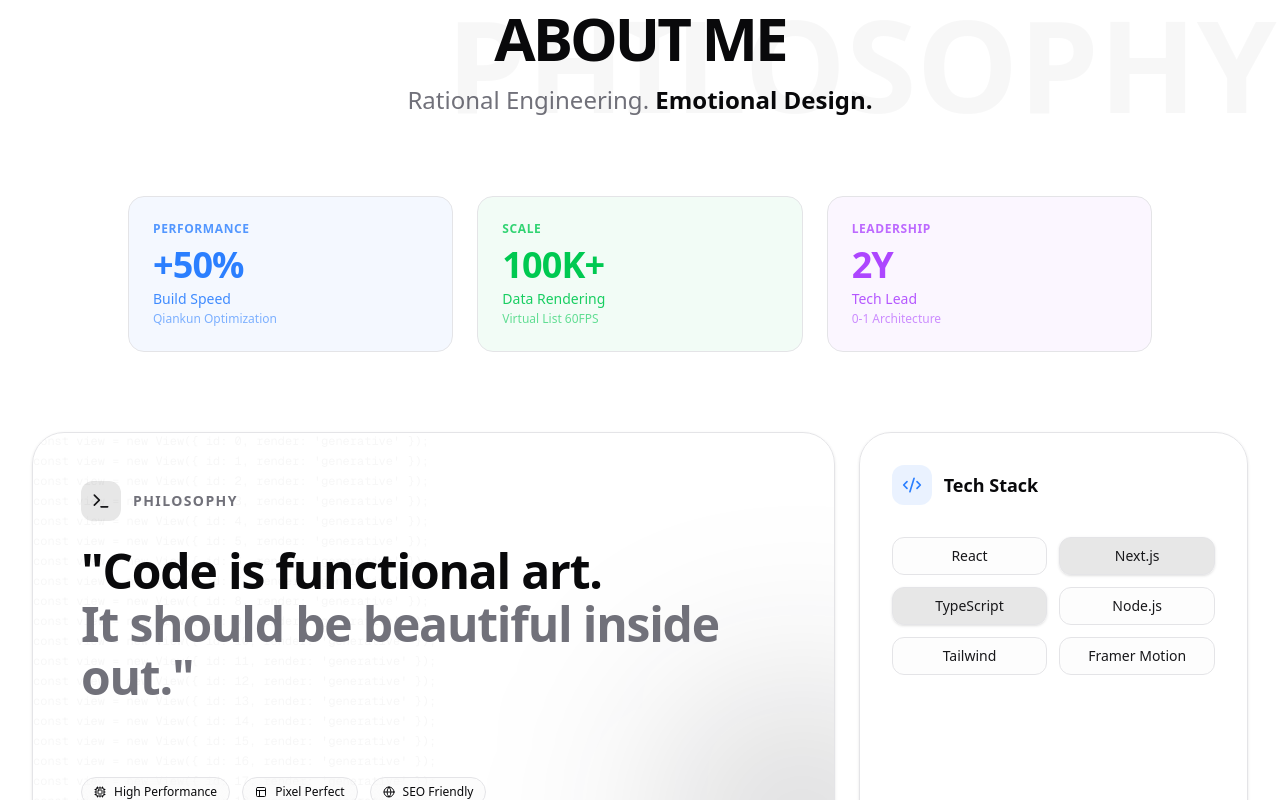
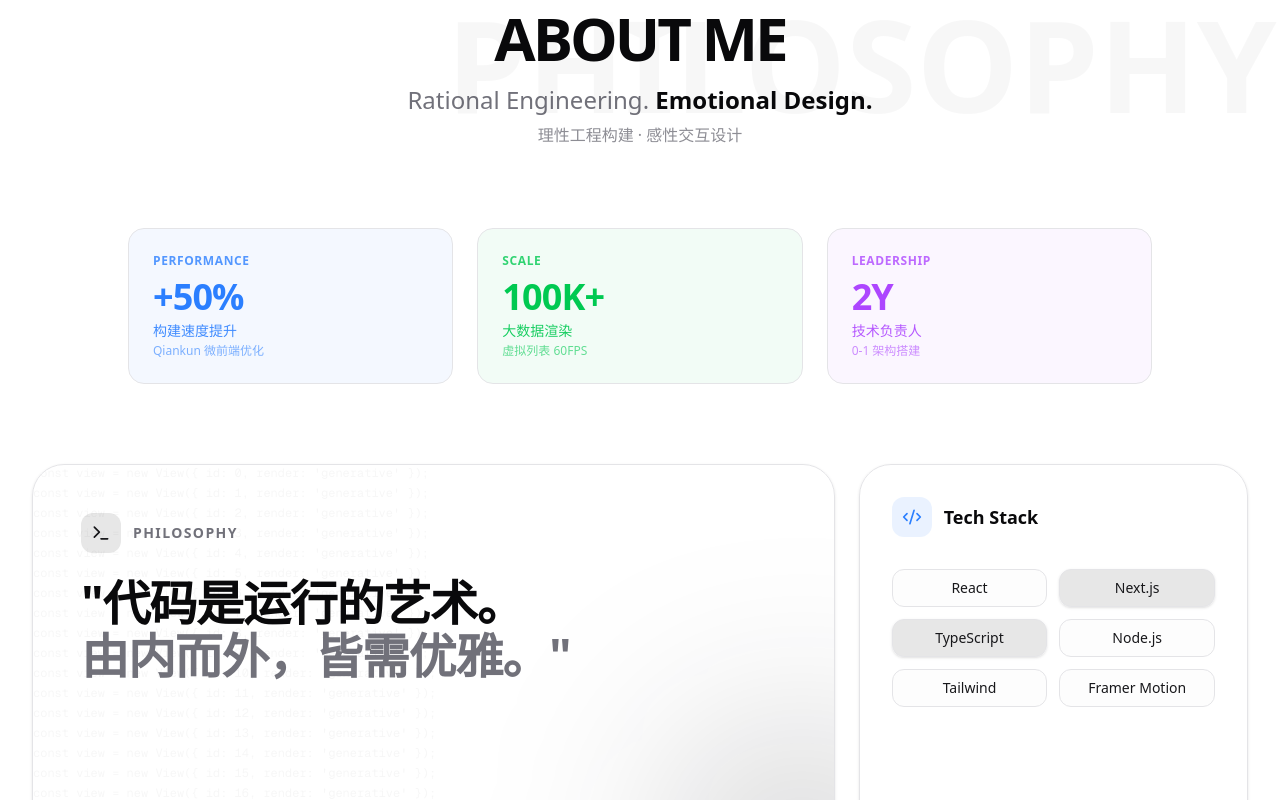
Before and after one commit to zej574099903/portfolio-resume, a Next.js app: page / in a window 1280 px wide. Shown: the part 920-1720 px from the top of the page. Built offline with nearby package versions, Linux system fonts and the light colour scheme.

Commit message:
feat: 首页视觉重构与内容汉化
- About Me: 采用 Generative Bento 设计，保留英文术语 (Philosophy) 同时汉化说明文字，平衡专业感与易读性
- Hero: 优化 Hero Section 视觉，修复 Badge 样式
- Global: 提交所有本地视觉优化与文案调整

```diff
--- a/src/components/sections/about.tsx
+++ b/src/components/sections/about.tsx
@@ -37,6 +37,10 @@ export function AboutSection() {
           <span className="text-foreground font-semibold">
             Emotional Design.
           </span>
+          <br className="hidden md:inline" />
+          <span className="text-base opacity-80">
+            理性工程构建 · 感性交互设计
+          </span>
         </p>
       </ScrollReveal>
 
@@ -45,24 +49,24 @@ export function AboutSection() {
         <StatCard
           title="Performance"
           value="+50%"
-          label="Build Speed"
-          subLabel="Qiankun Optimization"
+          label="构建速度提升"
+          subLabel="Qiankun 微前端优化"
           color="blue"
           delay={0.1}
         />
         <StatCard
           title="Scale"
           value="100K+"
-          label="Data Rendering"
-          subLabel="Virtual List 60FPS"
+          label="大数据渲染"
+          subLabel="虚拟列表 60FPS"
           color="green"
           delay={0.2}
         />
         <StatCard
           title="Leadership"
           value="2Y"
-          label="Tech Lead"
-          subLabel="0-1 Architecture"
+          label="技术负责人"
+          subLabel="0-1 架构搭建"
           color="purple"
           delay={0.3}
         />
@@ -97,24 +101,24 @@ export function AboutSection() {
                 </div>
 
                 <h3 className="mb-6 text-3xl leading-[1.1] font-bold tracking-tight md:text-5xl">
-                  &quot;Code is functional art. <br />
+                  &quot;代码是运行的艺术。 <br />
                   <span className="text-muted-foreground">
-                    It should be beautiful inside out.&quot;
+                    由内而外，皆需优雅。&quot;
                   </span>
                 </h3>
 
                 <div className="mt-auto flex flex-wrap gap-3">
                   <FeatureTag
                     icon={<Cpu className="h-3 w-3" />}
-                    text="High Performance"
+                    text="极致性能"
                   />
                   <FeatureTag
                     icon={<Layout className="h-3 w-3" />}
-                    text="Pixel Perfect"
+                    text="像素级还原"
                   />
                   <FeatureTag
                     icon={<Globe className="h-3 w-3" />}
-                    text="SEO Friendly"
+                    text="SEO 友好"
                   />
                 </div>
               </div>
@@ -179,7 +183,7 @@ export function AboutSection() {
                 <div>
                   <h4 className="text-lg font-bold">Full Stack Capable</h4>
                   <p className="text-muted-foreground text-xs">
-                    Database Design & API Development
+                    数据库设计 (MySQL) 与 API 开发
                   </p>
                 </div>
               </div>
```
